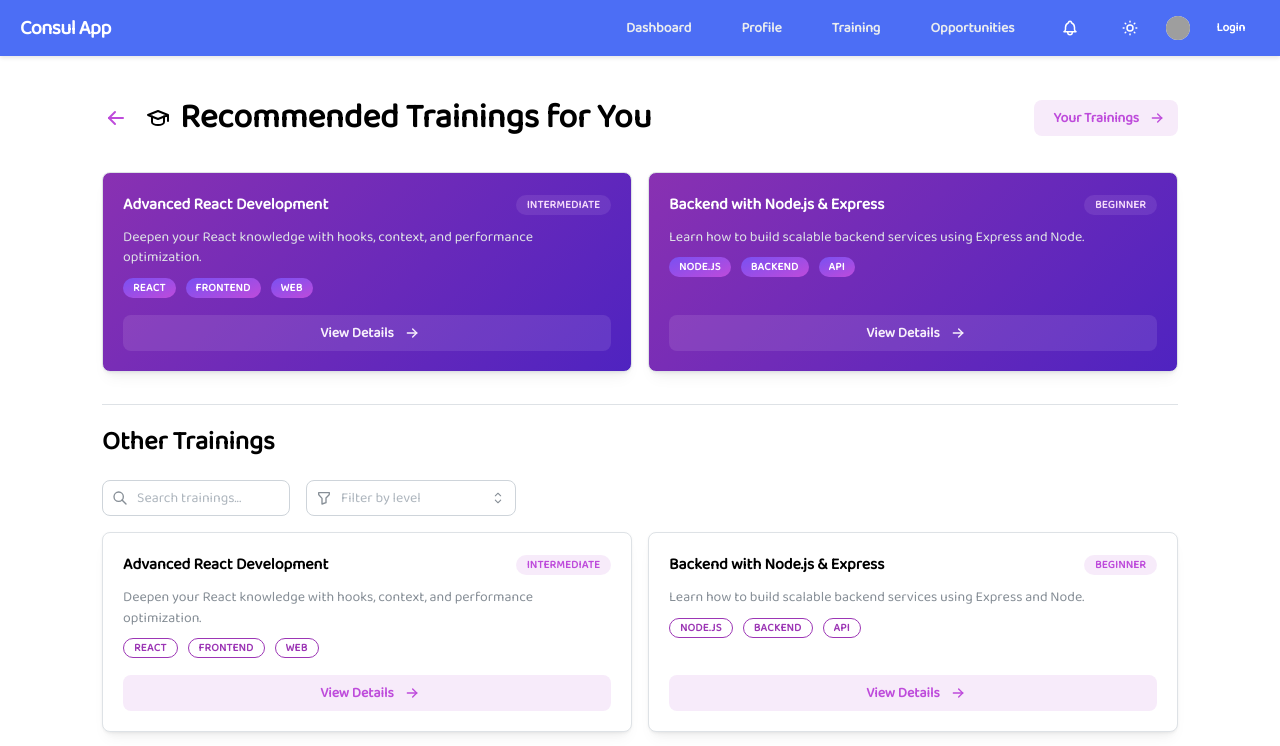
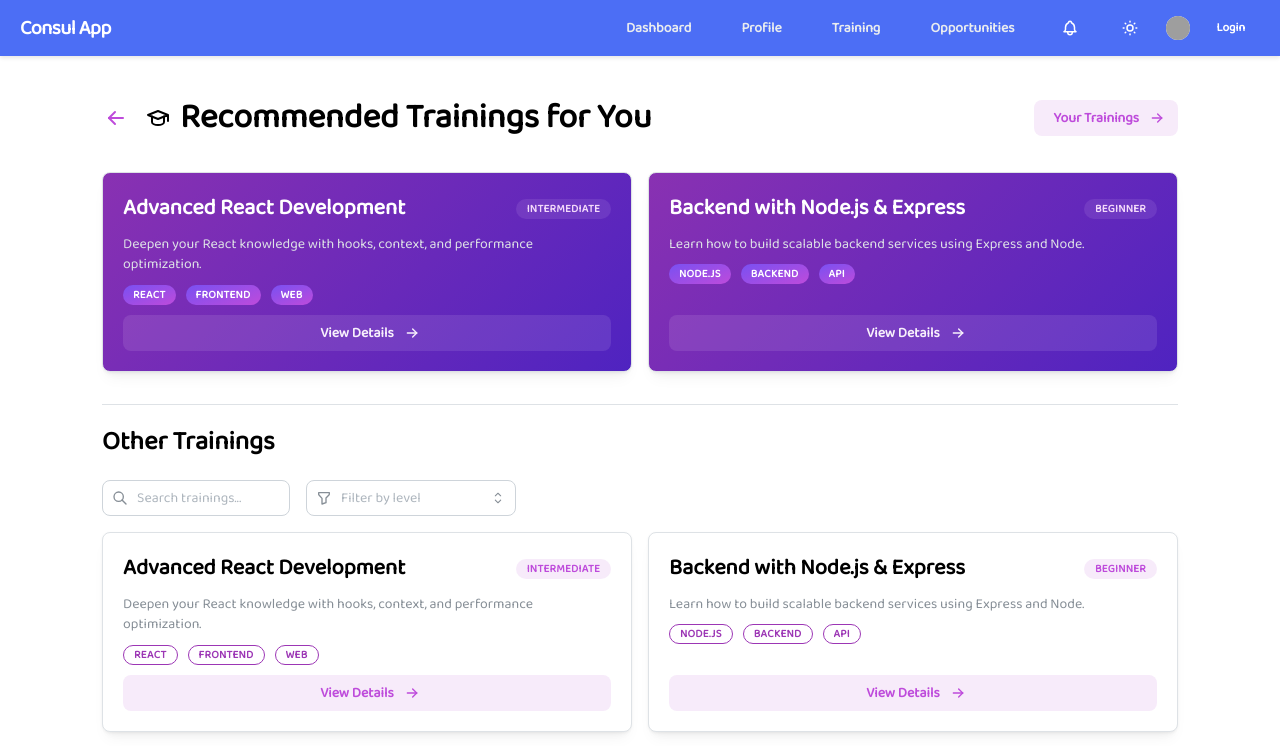
Before and after one commit to itzjeppy/consul-app, a React (Create React App) app: page /trainings in a window 1280 px wide. Shown: the top 746 px of the page. Built offline with nearby package versions, Linux system fonts and the light colour scheme; grey boxes are pictures that could not be loaded.

Commit message:
size fix

```diff
--- a/src/Components/Trainings/TrainingCard.tsx
+++ b/src/Components/Trainings/TrainingCard.tsx
@@ -18,7 +18,7 @@ export default function TrainingCard({ training, priority=false }: TrainingCardP
     <Card withBorder radius="md" shadow="sm" p="lg" bg={ priority===true ? 'linear-gradient(135deg, #8931b2   0%, #4f23c0 100%)' : "white"} style={{display:"flex", flexDirection:'column', justifyContent:'space-between', height: "200px" }}>
       <Stack gap="xs">
         <Group justify="space-between">
-          <Title order={5} c={ priority===true ? "white" : "black"}>{training.title}</Title>
+          <Title order={3} c={ priority===true ? "white" : "black"}>{training.title}</Title>
           <Badge variant="light" color={ priority===true ? "grape.1" : "grape.7"}>
             {training.level}
           </Badge>
```
